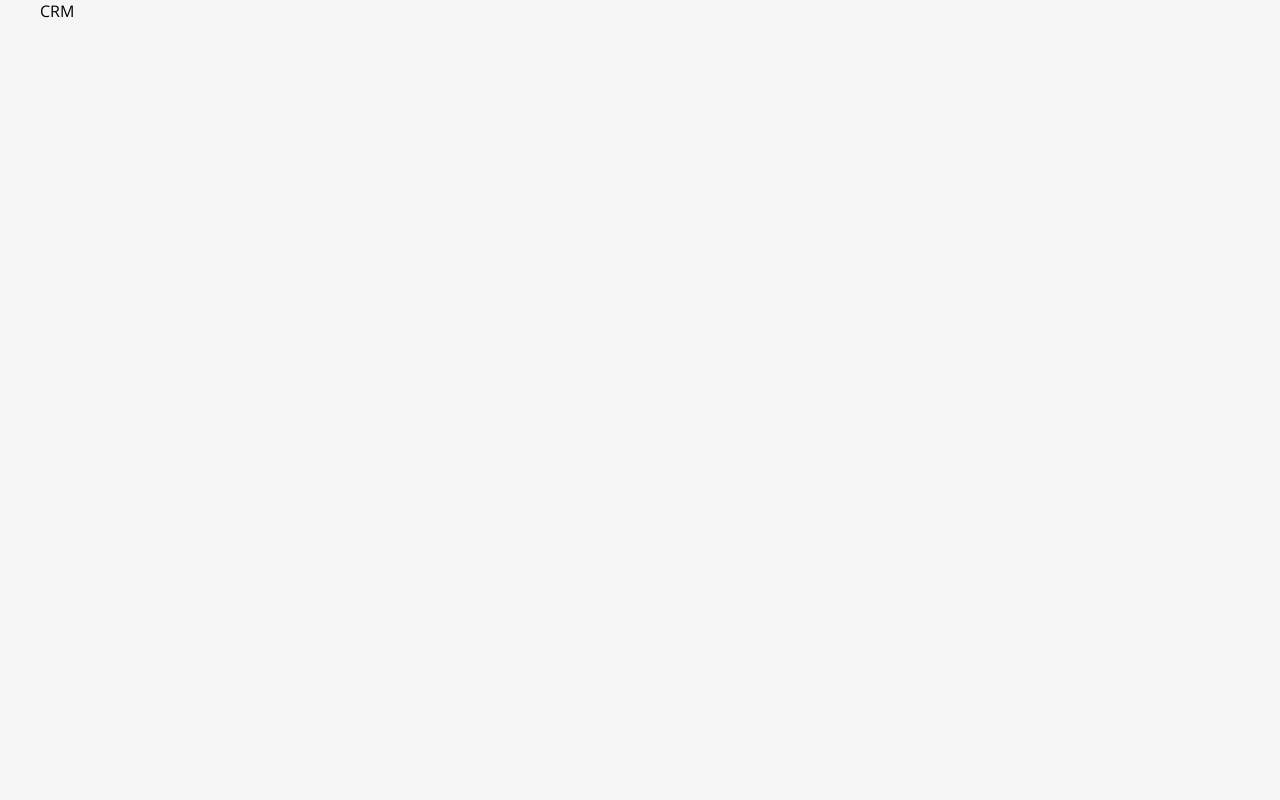
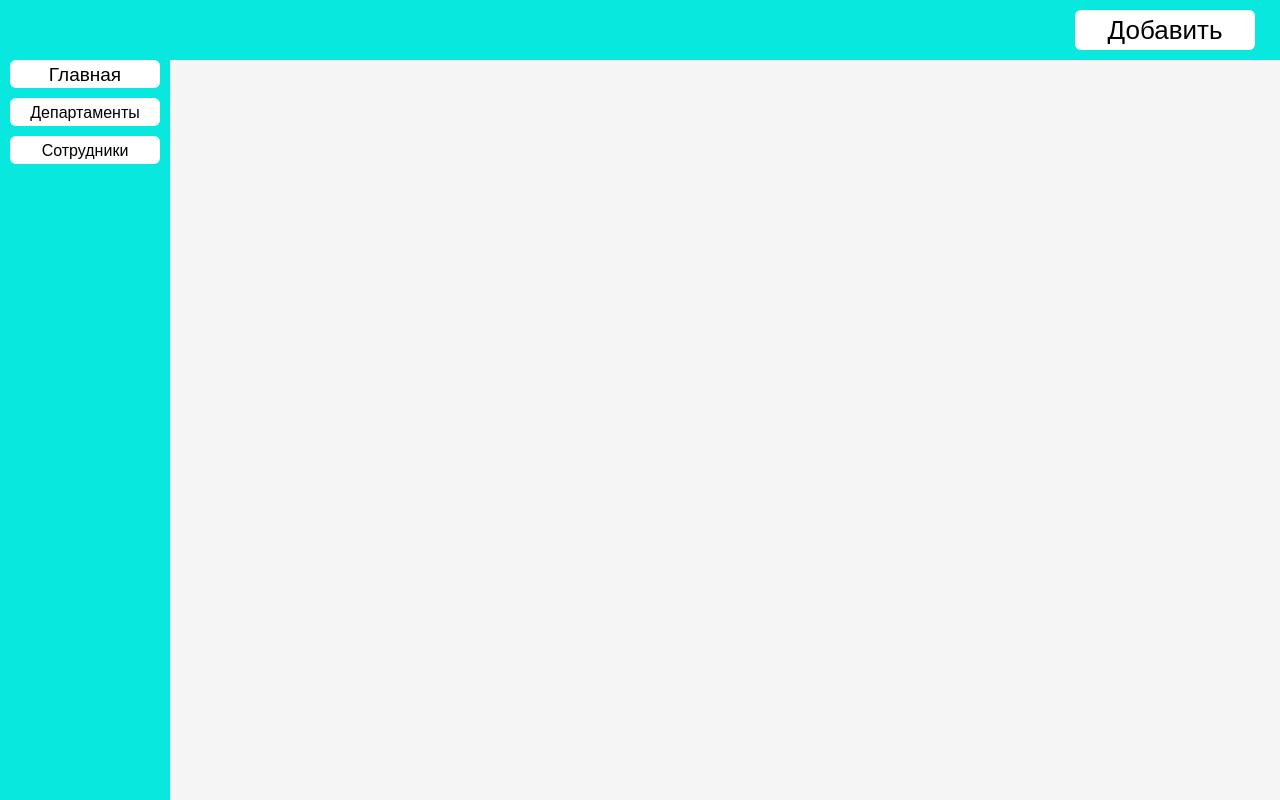
Before and after one commit to AntoninaPavlova/CRM-system, a Vue app: page / in a window 1280 px wide. Built offline with nearby package versions, Linux system fonts and the light colour scheme.

Commit message:
Layout of the initial page.

```diff
--- a/src/App.vue
+++ b/src/App.vue
@@ -15,7 +15,6 @@ import { RouterView } from 'vue-router';
   max-width: 1920px;
   width: 100%;
   margin: 0 auto;
-  padding: 0 40px;
 
   color: #000000;
   background-color: #f6f5f6;
--- a/src/pages/StartPage.vue
+++ b/src/pages/StartPage.vue
@@ -2,7 +2,28 @@
 
 <template>
   <div class="crm-container">
-   CRM
+    <header class="crm-header">
+      <button type="button" class="crm-header__btn">Добавить</button>
+    </header>
+    <main class="crm-main">
+      <div class="crm-content">
+        <div class="crm-content__sidebar">
+          <ul lass="crm-content__list">
+            <li class="crm-content__point">
+              <a href="#" class="crm-content__link">Главная</a>
+            </li>
+            <li class="crm-content__point">
+              <a href="#" class="crm-content__link">Департаменты</a>
+            </li>
+            <li class="crm-content__point">
+              <a href="#" class="crm-content__link">Сотрудники</a>
+            </li>
+          </ul>
+        </div>
+
+        <div class="crm-content__details"></div>
+      </div>
+    </main>
   </div>
 </template>
 
@@ -13,4 +34,77 @@
   width: 100%;
   margin: 0 auto;
 }
+
+.crm-header {
+  height: var(--header-height);
+  padding: 20px 25px 20px;
+
+  display: flex;
+  align-items: center;
+  justify-content: flex-end;
+
+  background: var(--turquoise-bg-color);
+}
+
+.crm-header__btn,
+.crm-content__point {
+  width: 100%;
+
+  display: flex;
+  align-items: center;
+  justify-content: center;
+
+  color: var(--black-color);
+  font-weight: 400;
+  border-radius: 6px;
+  background-color: var(--white-color);
+  cursor: pointer;
+}
+
+.crm-header__btn {
+  max-width: 180px;
+  height: 40px;
+
+  font-size: 26px;
+}
+
+.crm-content {
+  display: flex;
+  flex-direction: row;
+}
+
+.crm-content__sidebar {
+  max-width: 170px;
+  width: 100%;
+  min-height: calc(100vh - var(--header-height));
+
+  display: flex;
+  flex-direction: column;
+
+  background: var(--turquoise-bg-color);
+  overflow: hidden;
+}
+
+.crm-content__list {
+  margin-top: 20px;
+}
+
+.crm-content__point {
+  max-width: 150px;
+  height: 28px;
+  margin: 0 auto 10px;
+
+  &:nth-of-type(1) {
+    .crm-content__link {
+      font-size: 19px;
+    }
+  }
+  &:nth-last-of-type(1) {
+    margin-bottom: 0;
+  }
+}
+
+.crm-content__link {
+  font-size: 16px;
+}
 </style>
--- a/src/styles/reset.css
+++ b/src/styles/reset.css
@@ -8,7 +8,9 @@
   --white-color: #ffffff;
   --black-color: #000000;
 
-  --background-color: #f5f5f5;
+  --turquoise-bg-color: #08e8de;
+
+  --header-height: 60px;
 }
 
 * {
@@ -33,3 +35,15 @@ button {
   border: none;
   outline: none;
 }
+
+a {
+  background-color: transparent;
+  text-decoration: none;
+  color: inherit;
+}
+
+ul {
+  margin: 0;
+  padding: 0;
+  list-style: none;
+}
```
